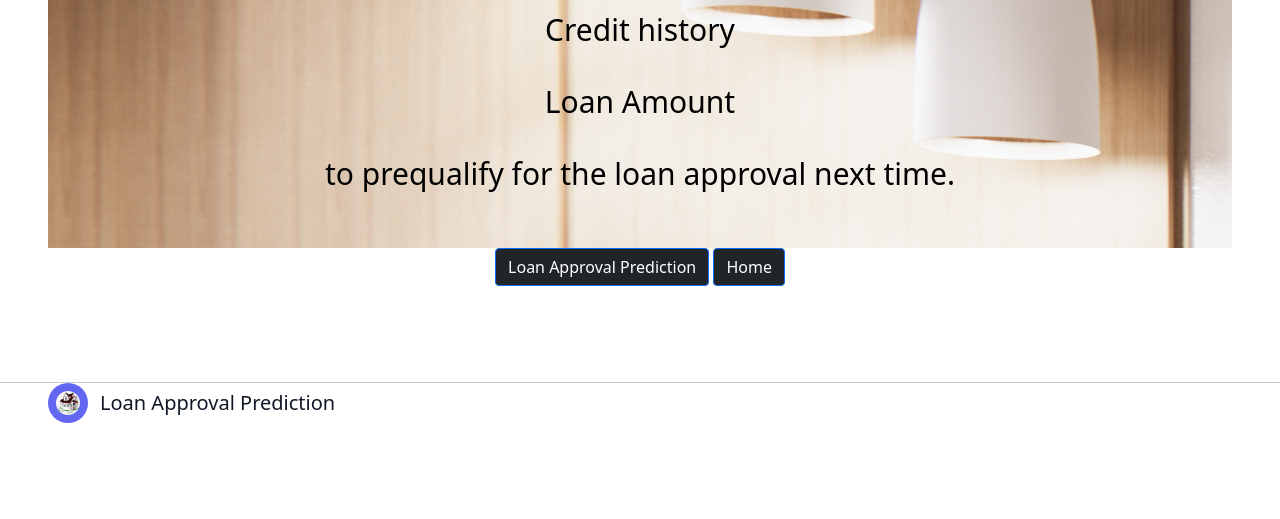
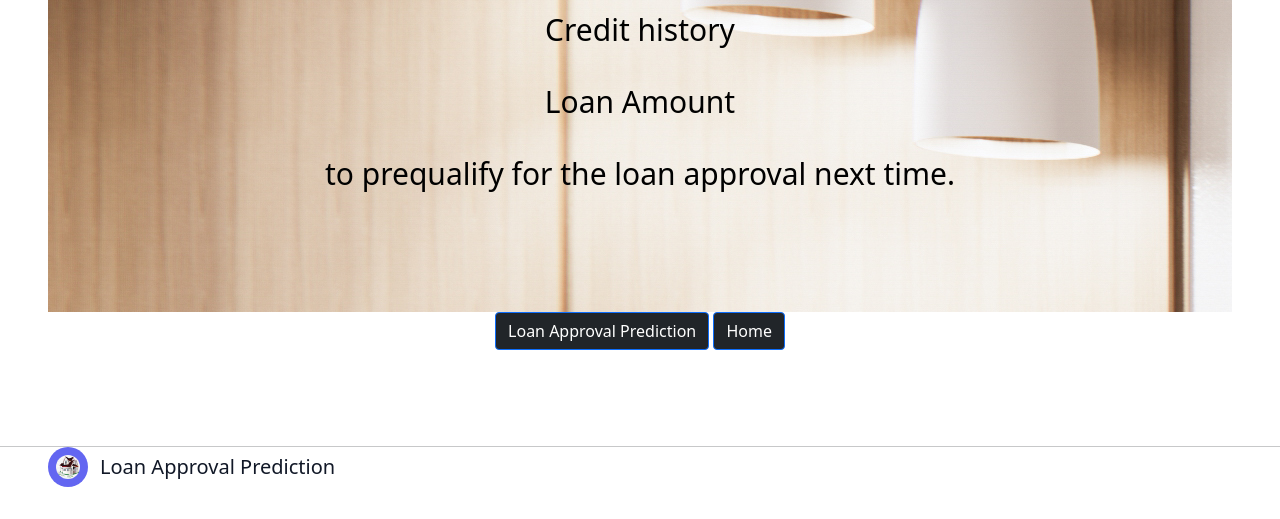
Before and after one commit to rajbondili/project4_Loan_approval_predictor, a Flask app: template templates/results.html in a window 1280 px wide. Shown: the part 648-1167 px from the top of the page. Before the commit the page ends 1071 px from the top, so only its background shows below. Run offline with Flask 3, Linux system fonts and the light colour scheme; the template is opened without the code that fills it, so the values that code supplies are empty; parts of the project's set-up code (start-up, migrations or seed data) failed here and were passed over.

Commit message:
modified files

```diff
--- a/templates/results.html
+++ b/templates/results.html
@@ -18,7 +18,7 @@
 <section>
   <section class="text-gray-600 body-font">
     <div class="container px-5 py-24 mx-auto">
-      <div class="container px-5 py-24 mx-auto" style="background-image:url('../static/home.jpg');  height: 100vh;">
+      <div class="container px-5 py-24 mx-auto" style="background-image:url('../static/home.jpg');">
         <div class="sm:text-3xl text-2xl font-medium title-font mb-4 text-black" style="text-align: center;">
           <br><br>
           {% if prediction_text == "Yes": %}
```
Also changed, not shown: Images/Decision_Tree_tuning.png, Images/Decsion_tree.png, Images/Feature_Importance_in_Random_Forest_Model.png, Images/Logistic_regression.png (renamed from Images/Decision_Tree_tuning_1.png), Images/Neural_Network_accuracy_score.png, Images/Neural_Network_loss_history.png, Images/Trained_models_accuracy_score_1.png, Images/Trained_models_accuracy_scores.png, 3 other files.
